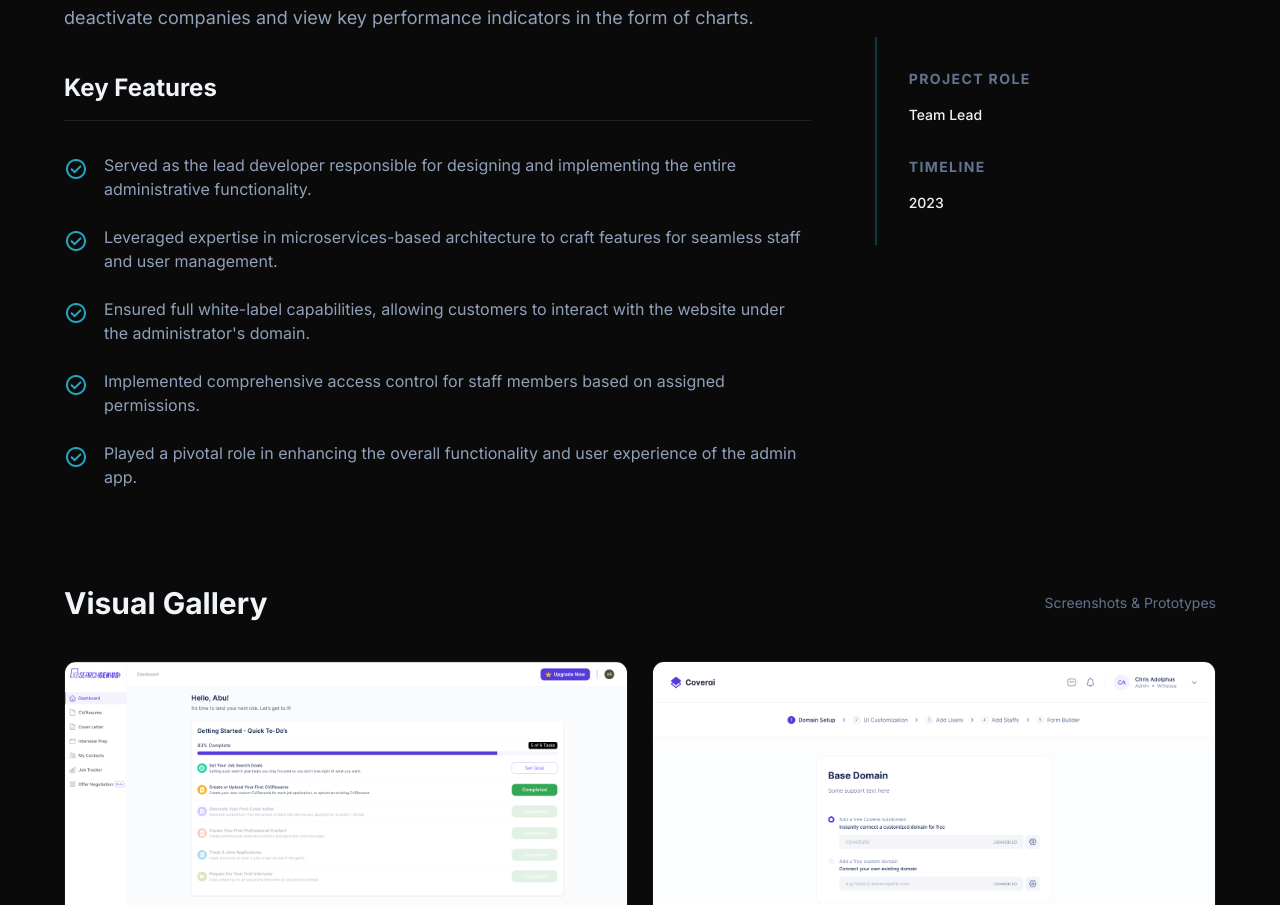
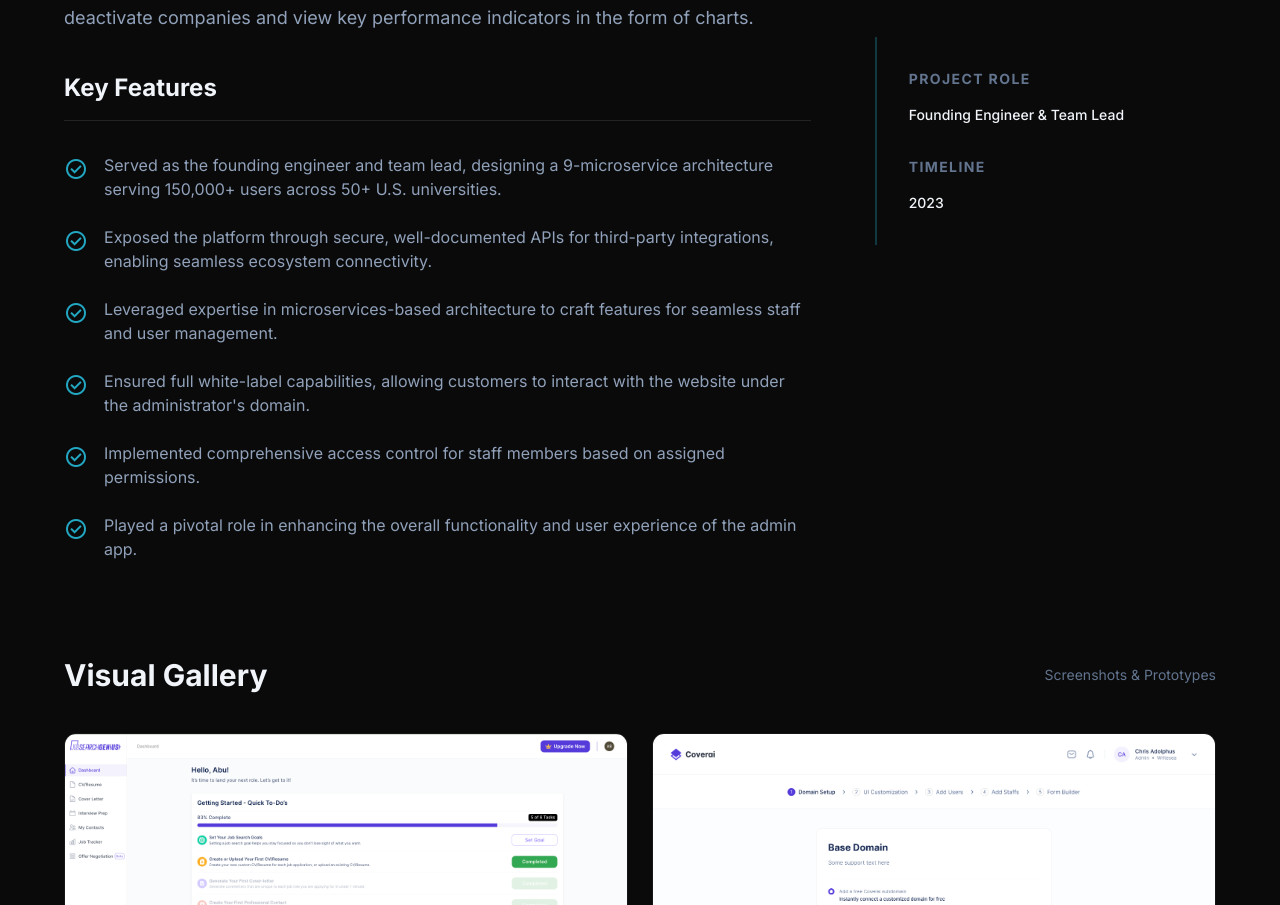
Before and after one commit to abubakarwaris1/abubakar-portfolio, a Next.js app: page /projects/1 in a window 1280 px wide. Shown: the part 1051-1956 px from the top of the page. Built offline with nearby package versions, Linux system fonts and the light colour scheme.

Commit message:
updated projects data

```diff
--- a/src/data/projects.ts
+++ b/src/data/projects.ts
@@ -17,9 +17,10 @@ export const projects: Project[] = [
         title: "YJSJ",
         category: "Full Stack",
         description: "Job search genius is a AI powered platform for job searchers. It allows you to create ATS resumes, track jobs, generate cover letters, and generate offer negotiation points, all with the power of AI at the back. It is a fully white label solution. It has microservices based architecture. In the admin side of this platform. The admin can add staff members, assign permissions, add users and view user data. Since its fully white labeled, the customer view the website on admins domain and receive emails from the admins domain as well. Similarly, the staff also has full access of user functionality, if it has the right permissions. The super-admin can add companies, activate and deactivate companies and view key performance indicators in the form of charts.",
-        role: "Team Lead",
+        role: "Founding Engineer & Team Lead",
         features: [
-            "Served as the lead developer responsible for designing and implementing the entire administrative functionality.",
+            "Served as the founding engineer and team lead, designing a 9-microservice architecture serving 150,000+ users across 50+ U.S. universities.",
+            "Exposed the platform through secure, well-documented APIs for third-party integrations, enabling seamless ecosystem connectivity.",
             "Leveraged expertise in microservices-based architecture to craft features for seamless staff and user management.",
             "Ensured full white-label capabilities, allowing customers to interact with the website under the administrator's domain.",
             "Implemented comprehensive access control for staff members based on assigned permissions.",
@@ -46,9 +47,11 @@ export const projects: Project[] = [
         description: "Guardianvets is an after hour pet care platform where you can get emergency services on call, book an appointment or chat with our customer service rep or call directly for emergency situations. The project had the database that was 719GB in size. Handling the data was a problem in itself.",
         role: "Team Lead",
         features: [
+            "Built and optimized large-scale data systems spanning PostgreSQL and MongoDB, processing and synchronizing hundreds of gigabytes of production data.",
+            "Implemented ETL pipelines and materialized views that significantly improved query performance, reporting reliability, and operational visibility.",
             "Created materialized views to show data to the user in near-realtime.",
             "Used agendaJs to create ETL pipelines to extract, transform, and load data.",
-            " utilized aggregation pipelines to calculate statistics data and send it to the user.",
+            "Utilized aggregation pipelines to calculate statistics data and send it to the user.",
             "Implemented functionality to create reports in Excel format.",
             "Developed a dashboard displaying total appointments, calls, chats, convergence rate, and ER referrals.",
             "Setup read replicas for MySql database hosted on AWS RDS."
@@ -57,7 +60,7 @@ export const projects: Project[] = [
             "/images/guardianvets/gv1.png",
             "/images/guardianvets/gv2.png"
         ],
-        technologies: ["React", "Javascript", "Typescript", "Bootstrap", "HTML", "CSS", "React-redux", "ES6", "ExpressJs", "MongoDb", "AWS"],
+        technologies: ["React", "Javascript", "Typescript", "Bootstrap", "HTML", "CSS", "React-redux", "ES6", "ExpressJs", "MongoDb", "PostgreSQL", "AWS"],
         timeline: "2022",
         url: "https://analytics-v3.guardianvets.com/sign-in"
     },
```
